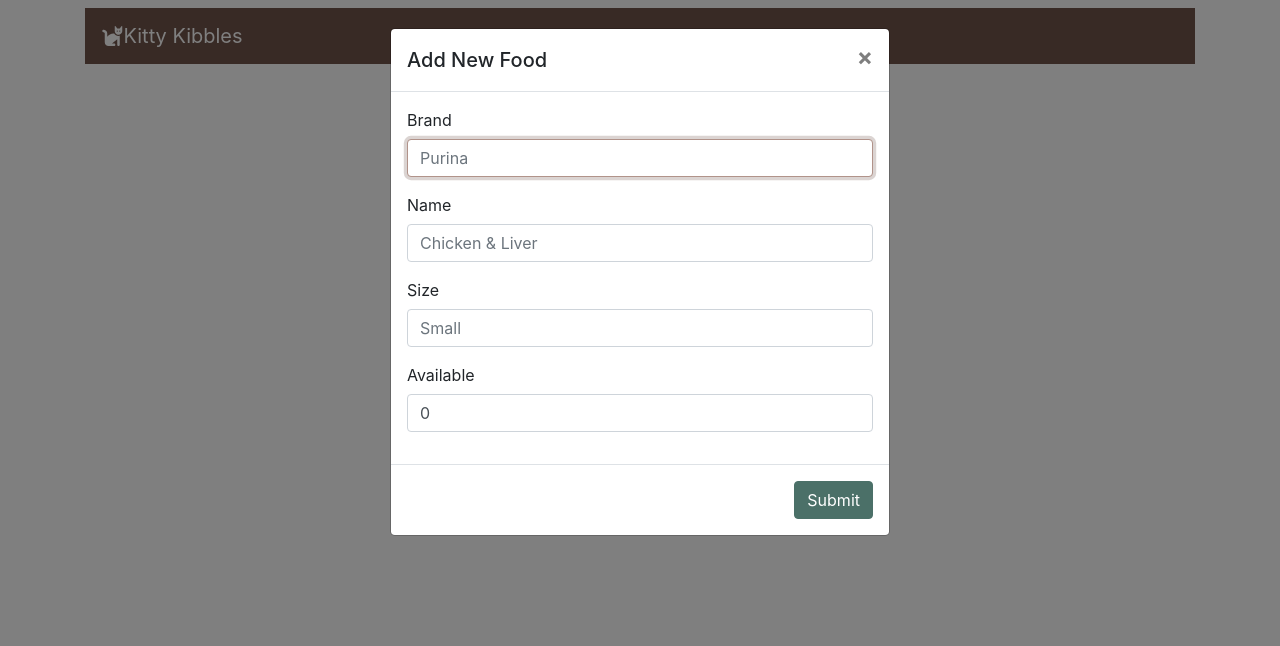
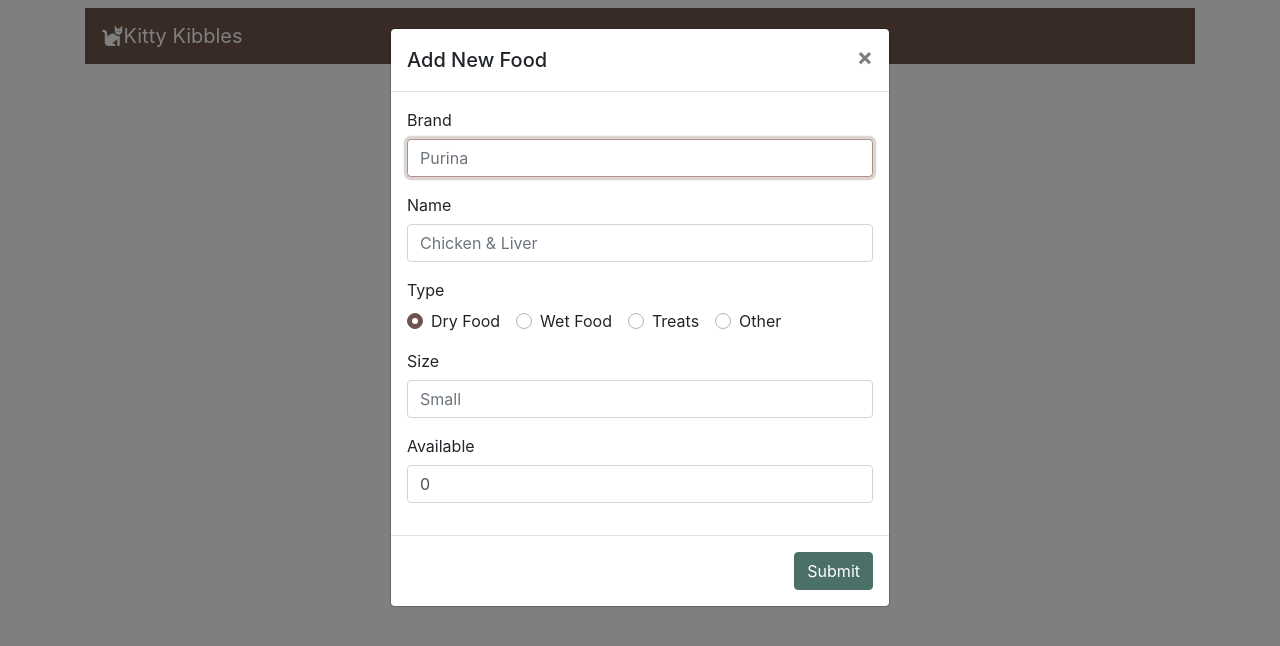
Before and after one commit to KaitlinKCheng/kitty-kibbles, a Vue app: page / in a window 1280 px wide. Both pictures are taken after a click on the button "Add New Food". Shown: the top 646 px of the page. Built offline with nearby package versions, Linux system fonts and the light colour scheme.

Commit message:
Add type field for food

```diff
--- a/src/components/FoodPage.vue
+++ b/src/components/FoodPage.vue
@@ -21,7 +21,7 @@
         >
             <b-col
                 v-for="food in getFoodStock.values()"
-                :key="food.id + food.brand + food.name + food.size + food.count"
+                :key="food.id + food.brand + food.name + food.type + food.size + food.count"
                 class="my-3"
             >
                 <FoodPageItem
--- a/src/components/FoodPageForm.vue
+++ b/src/components/FoodPageForm.vue
@@ -26,6 +26,15 @@
                     :state="submitted ? nameState : null"
                 ></b-form-input>
                 <b-form-invalid-feedback>Please enter a name.</b-form-invalid-feedback>
+            </b-form-group>
+            <b-form-group label="Type">
+                <b-form-radio-group v-model="formType">
+                    <b-form-radio
+                        v-for="value in foodTypes"
+                        :key="value"
+                        :value="value"
+                    >{{ value }}</b-form-radio>
+                </b-form-radio-group>
             </b-form-group>
             <b-form-group label="Size">
                 <b-form-input
@@ -62,7 +71,7 @@
 import Vue from "vue";
 import store from "@/store";
 import Food from "@/ts/classes/Food";
-import { FOOD_INVALID_ID } from "@/ts/constants";
+import { FOOD_TYPES, FOOD_INVALID_ID } from "@/ts/constants";
 
 export default Vue.extend({
     name: "FoodPageForm",
@@ -74,8 +83,10 @@ export default Vue.extend({
 
     data() {
         return {
+            foodTypes: FOOD_TYPES,
             formBrand: "",
             formName: "",
+            formType: Object.values(FOOD_TYPES)[0],
             formSize: "",
             formCount: 0,
             submitted: false
@@ -130,6 +141,7 @@ export default Vue.extend({
                 const updatedFood = this.originalFood;
                 updatedFood.brand = this.formBrand;
                 updatedFood.name = this.formName;
+                updatedFood.type = this.formType;
                 updatedFood.size = this.formSize;
                 updatedFood.count = this.formCount;
 
@@ -139,6 +151,7 @@ export default Vue.extend({
                     FOOD_INVALID_ID,
                     this.formBrand,
                     this.formName,
+                    this.formType,
                     this.formSize,
                     this.formCount
                 ));
@@ -152,12 +165,14 @@ export default Vue.extend({
         resetFields(): void {
             this.formBrand = "";
             this.formName = "";
+            this.formType = Object.values(FOOD_TYPES)[0];
             this.formSize = "";
             this.formCount = 0;
         },
         matchFieldsToFood(): void {
             this.formBrand = this.originalFood.brand;
             this.formName = this.originalFood.name;
+            this.formType = this.originalFood.type;
             this.formSize = this.originalFood.size;
             this.formCount = this.originalFood.count;
         },
--- a/src/components/FoodPageItem.vue
+++ b/src/components/FoodPageItem.vue
@@ -1,12 +1,16 @@
 <template>
     <b-container>
         <b-card
-            :header="food.brand + ' – ' + food.name + ' (' + food.size + ')'"
             header-text-variant="light"
             header-bg-variant="primary"
             header-border-variant="primary"
             border-variant="primary"
         >
+            <template #header>
+                <span class="font-weight-bold">{{food.brand}} – {{food.name}}</span>
+                <br />
+                <span>{{food.type}}, {{food.size}}</span>
+            </template>
             <b-card-body>
                 <b-row
                     class="text-center"
--- a/src/ts/classes/Food.ts
+++ b/src/ts/classes/Food.ts
@@ -1,16 +1,18 @@
-import { FOOD_INVALID_ID } from "@/ts/constants";
+import { FOOD_TYPES, FOOD_INVALID_ID } from "@/ts/constants";
 
 export default class Food {
     id: number;
     brand: string;
     name: string;
+    type: FOOD_TYPES;
     size: string;
     count: number; // # available
 
-    constructor(id = FOOD_INVALID_ID, brand = "Brand", name = "Name", size = "Size", count = 0) {
+    constructor(id = FOOD_INVALID_ID, brand = "Brand", name = "Name", type = FOOD_TYPES.OTHER, size = "Size", count = 0) {
         this.id = id;
         this.brand = brand;
         this.name = name;
+        this.type = type;
         this.size = size;
         this.count = count;
     }
--- a/src/ts/constants.ts
+++ b/src/ts/constants.ts
@@ -1,3 +1,10 @@
+export enum FOOD_TYPES {
+    DRY = "Dry Food",
+    WET = "Wet Food",
+    TREATS = "Treats",
+    OTHER = "Other"
+}
+
 export const FOOD_INVALID_ID = -1;
 
 // For localStorage
```
